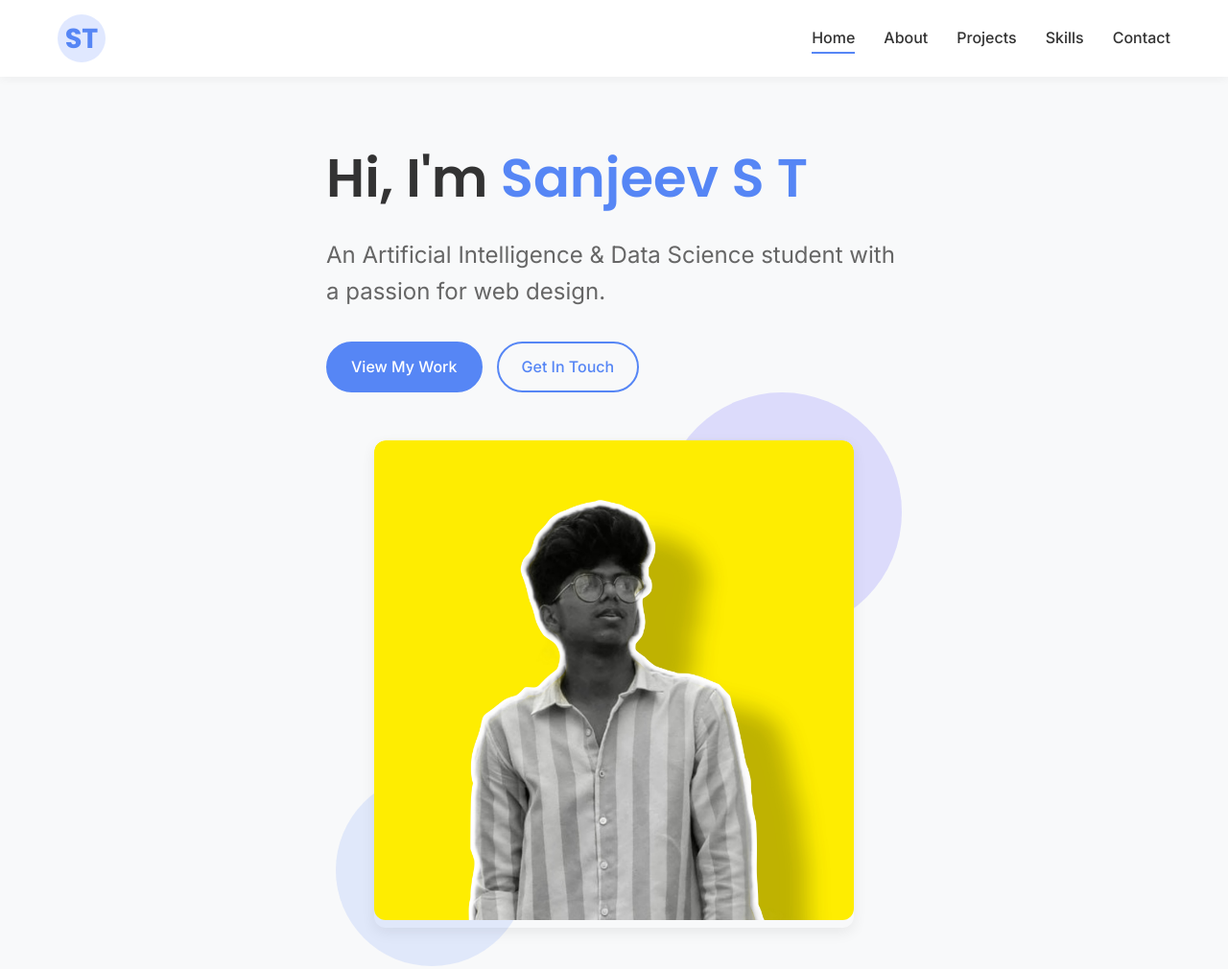
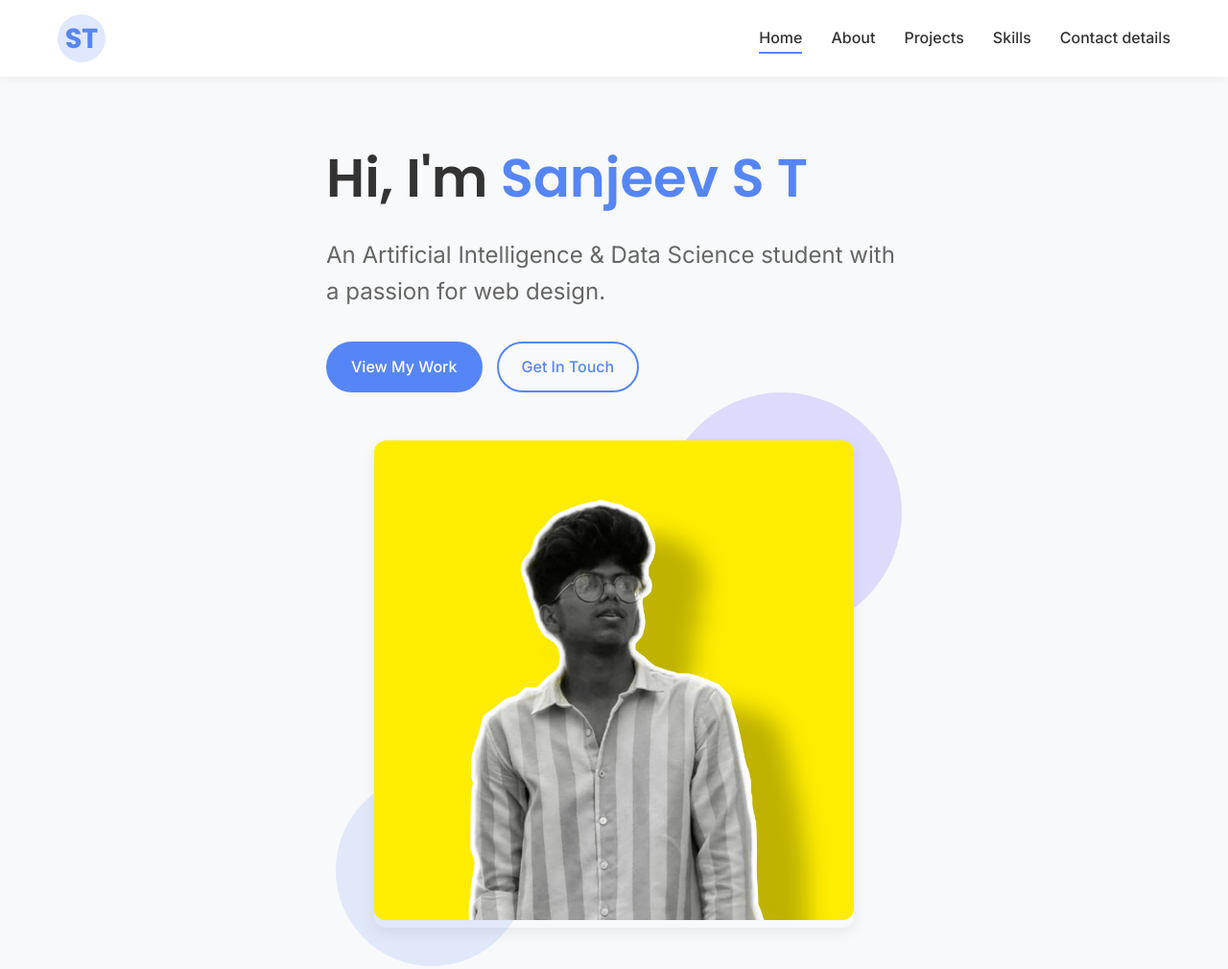
Before and after one commit to sanjeev7007/MY-first-portfolio-website, a plain HTML site: page index.html in a window 1280 px wide. Shown: the top 1010 px of the page at 96% size. Drawn offline with Linux system fonts and the light colour scheme; a script that the page names is missing.

Commit message:
Update index.html
added new

```diff
--- a/index.html
+++ b/index.html
@@ -20,7 +20,7 @@
                     <li><a href="#about">About</a></li>
                     <li><a href="#projects">Projects</a></li>
                     <li><a href="#skills">Skills</a></li>
-                    <li><a href="#contact">Contact</a></li>
+                    <li><a href="#contact">Contact details </a></li>
                 </ul>
                 <div class="hamburger">
                     <span></span>
```
